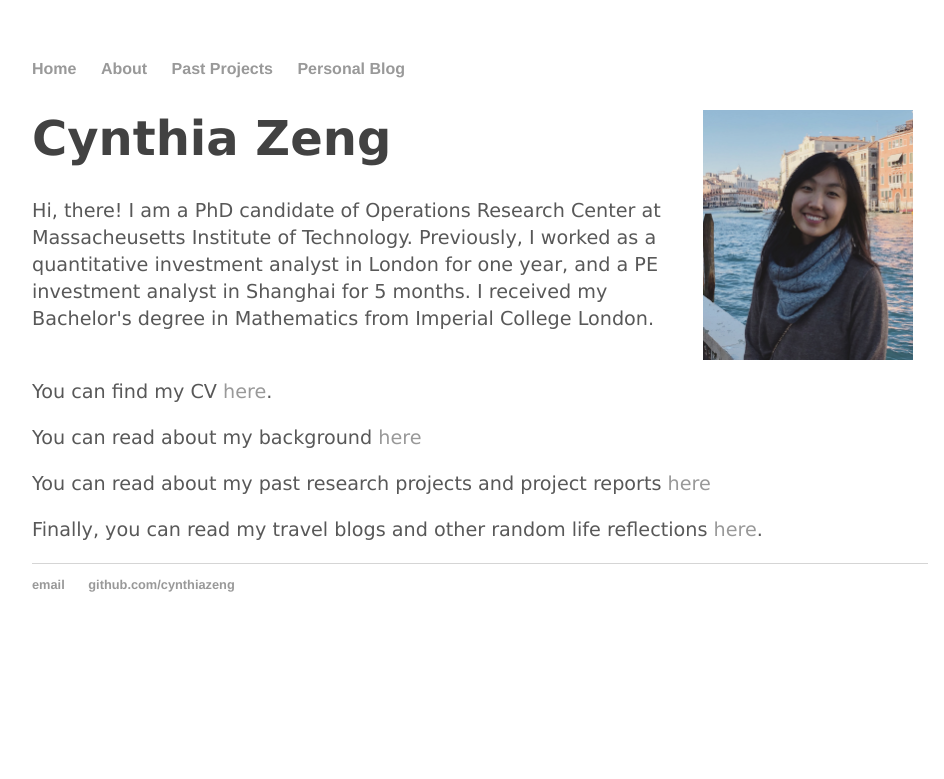
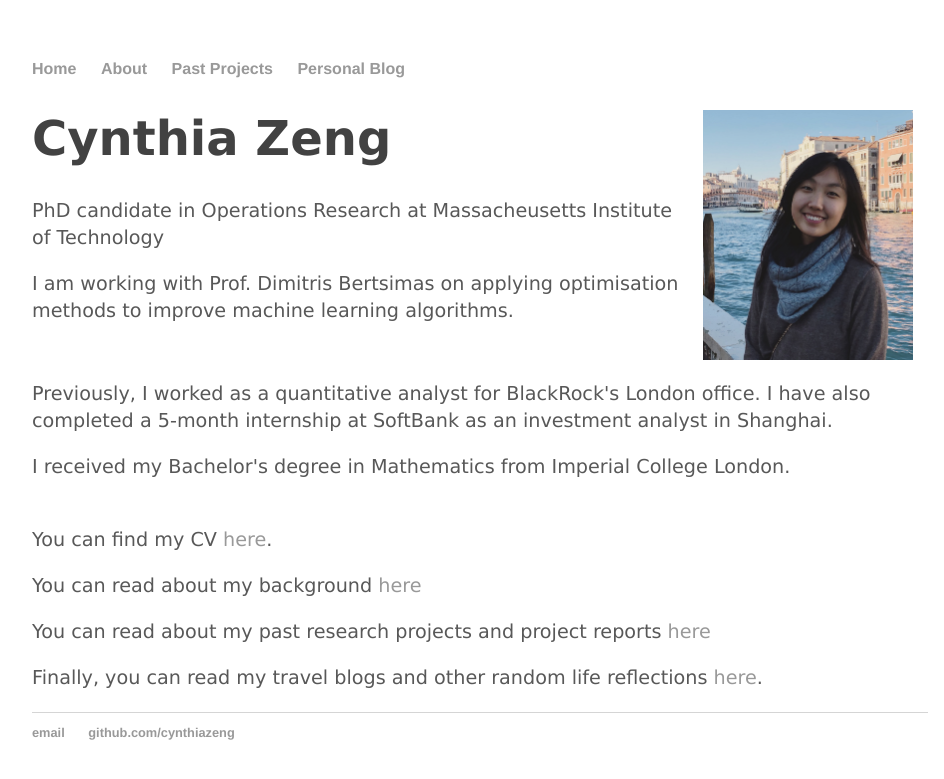
Before and after one commit to cynthia1234/cynthiazeng.github.io, a Jekyll site: the page built from index.html, in a window 1280 px wide. Shown: the top 779 px of the page, without its empty margins (160-1104 px from the left). Built offline with Jekyll 4.4.1, drawn with Linux system fonts in a browser that asks for light colours.

Commit message:
update index

```diff
--- a/index.html
+++ b/index.html
@@ -6,11 +6,11 @@ title: Cynthia Zeng, Personal Website
 <img border="0" style= "float:right" src="/about/profile_pic.jpg" alt="Profile Picture" height="250" hspace="15">
 
 <h1>Cynthia Zeng</h1>
-<p> Hi, there! I am a PhD candidate of Operations Research Center at Massacheusetts Institute of Technology.
-	Previously, I worked as a quantitative investment analyst in London for one year, and a PE investment analyst in Shanghai for 5 months.
-	I received my Bachelor's degree in Mathematics from Imperial College London. </p>
-
-
+<p>  PhD candidate in Operations Research at Massacheusetts Institute of Technology </p>
+<p> I am working with Prof. Dimitris Bertsimas on applying optimisation methods to improve machine learning algorithms. </p>
+<br />
+<p> Previously, I worked as a quantitative analyst for BlackRock's London office. I have also completed a 5-month internship at SoftBank as an investment analyst in Shanghai. </p>
+<p> I received my Bachelor's degree in Mathematics from Imperial College London. </p>
 <p> <br />
 You can find my CV <a href="/about/CV_Cynthia_Zeng.pdf">here</a>. </p>
 <p> You can read about my background <a href="/about">here</a> </p>
```
